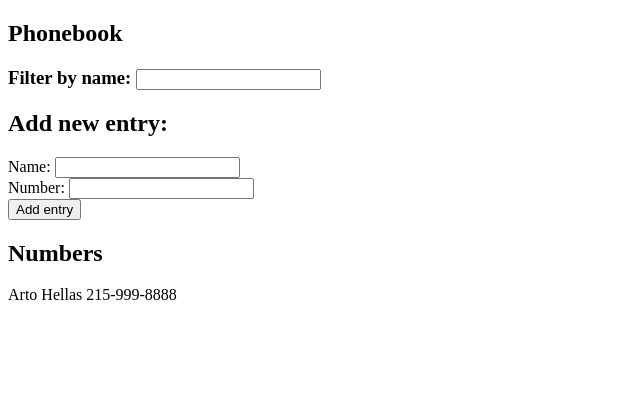
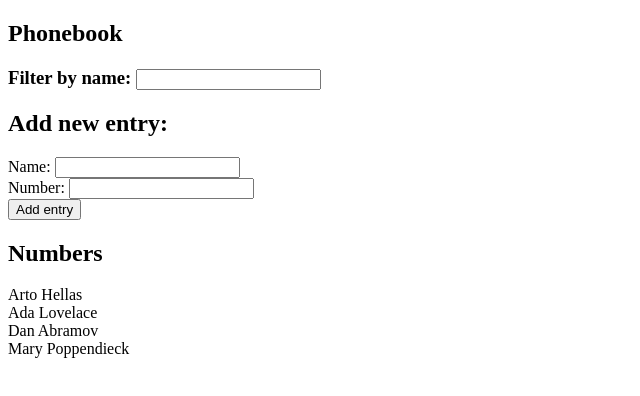
Before and after one commit to kevinctofel/FullStackOpenExercises, a React (Vite) app in the folder Part2/phonebook/: page / in a window 1280 px wide. Shown: the top 396 px of the page, without its empty margins (0-640 px from the left). Built offline with nearby package versions, Linux system fonts and the light colour scheme; data requests are answered from the project's data file.

Commit message:
exercise 2-11

```diff
--- /dev/null
+++ b/Part2/phonebook/db.json
@@ -0,0 +1,24 @@
+{
+  "persons":[
+    {
+      "name": "Arto Hellas",
+      "number": "040-123456",
+      "id": 1
+    },
+    {
+      "name": "Ada Lovelace",
+      "number": "39-44-5323523",
+      "id": 2
+    },
+    {
+      "name": "Dan Abramov",
+      "number": "12-43-234345",
+      "id": 3
+    },
+    {
+      "name": "Mary Poppendieck",
+      "number": "39-23-6423122",
+      "id": 4
+    }
+  ]
+}
--- a/Part2/phonebook/package.json
+++ b/Part2/phonebook/package.json
@@ -7,9 +7,12 @@
     "dev": "vite",
     "build": "vite build",
     "lint": "eslint . --ext js,jsx --report-unused-disable-directives --max-warnings 0",
-    "preview": "vite preview"
+    "preview": "vite preview",
+    "server": "json-server -p3001 --watch db.json"
   },
   "dependencies": {
+    "axios": "^1.5.0",
+    "json-server": "^0.17.3",
     "react": "^18.2.0",
     "react-dom": "^18.2.0"
   },
--- a/Part2/phonebook/src/App.jsx
+++ b/Part2/phonebook/src/App.jsx
@@ -1,15 +1,20 @@
 /* eslint-disable react/jsx-key */
-import { useState } from "react";
+import { useState, useEffect } from "react";
+import axios from "axios";
 
 import Search from "./components/Search";
 
 const App = () => {
-  const [persons, setPersons] = useState([
-    { name: "Arto Hellas", phone: "215-999-8888" },
-  ]);
+  const [persons, setPersons] = useState([]);
   const [newName, setNewName] = useState("");
   const [newNumber, setNewNumber] = useState("");
   const [newSearch, setSearch] = useState("");
+
+  useEffect(() => {
+    axios
+      .get("http://localhost:3001/persons")
+      .then((response) => setPersons(response.data));
+  }, []);
 
   const addNameAndNumber = (event) => {
     event.preventDefault();
```
Also changed, not shown: 1 other file (tests, documents, lock files or other folders).
